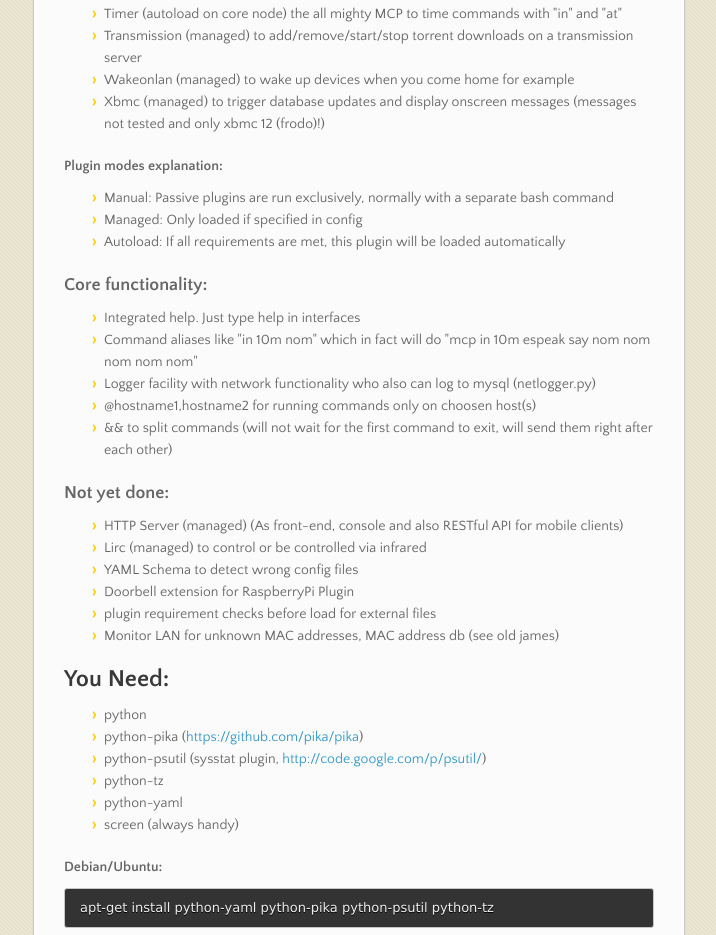
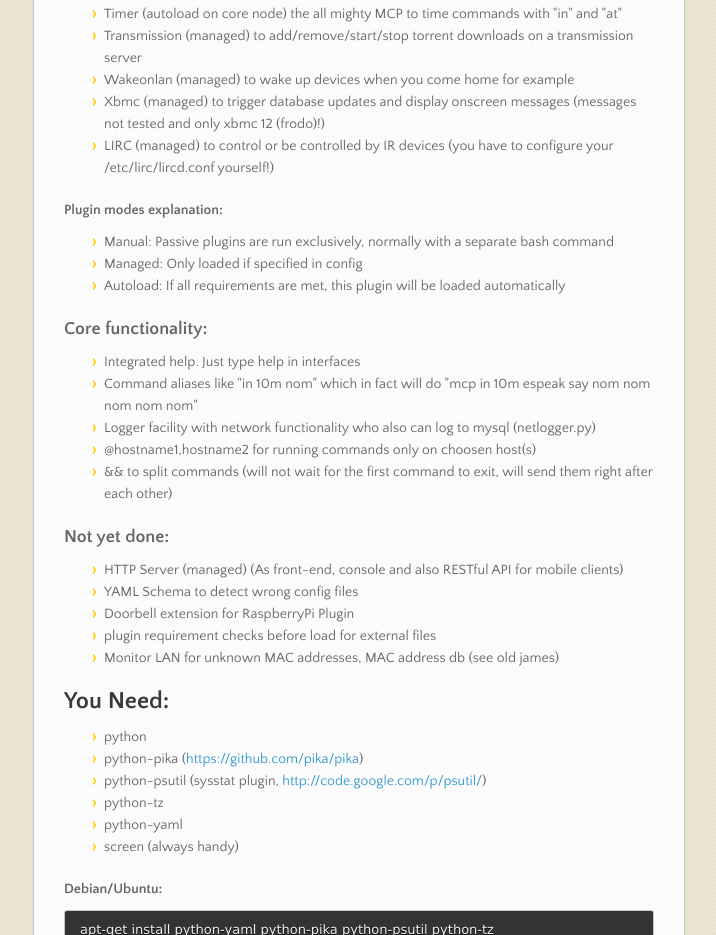
Before and after one commit to oxivanisher/JamesII, a plain HTML site: page index.html in a window 1280 px wide. Shown: the part 799-1734 px from the top of the page, without its empty margins (282-998 px from the left). Drawn offline with nearby package versions, Linux system fonts and the light colour scheme.

```diff
--- a/index.html
+++ b/index.html
@@ -64,6 +64,7 @@ Module documentation nightly updated: <a href="http://oxi.ch/JamesII/">http://ox
 <li>Transmission (managed) to add/remove/start/stop torrent downloads on a transmission server</li>
 <li>Wakeonlan (managed) to wake up devices when you come home for example</li>
 <li>Xbmc (managed) to trigger database updates and display onscreen messages (messages not tested and only xbmc 12 (frodo)!)</li>
+<li>LIRC (managed) to control or be controlled by IR devices (you have to configure your /etc/lirc/lircd.conf yourself!)</li>
 </ul><h4>Plugin modes explanation:</h4>
 
 <ul>
@@ -82,7 +83,6 @@ Module documentation nightly updated: <a href="http://oxi.ch/JamesII/">http://ox
 
 <ul>
 <li>HTTP Server (managed) (As front-end, console and also RESTful API for mobile clients)</li>
-<li>Lirc (managed) to control or be controlled via infrared</li>
 <li>YAML Schema to detect wrong config files</li>
 <li>Doorbell extension for RaspberryPi Plugin</li>
 <li>plugin requirement checks before load for external files</li>
```
Also changed, not shown: params.json (+1 -1 lines).
